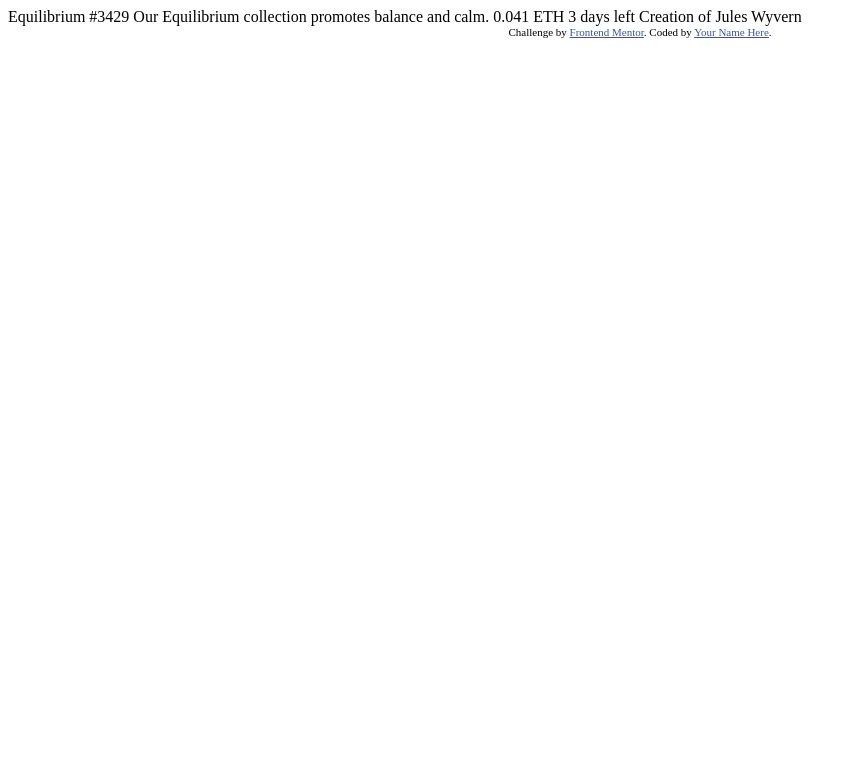
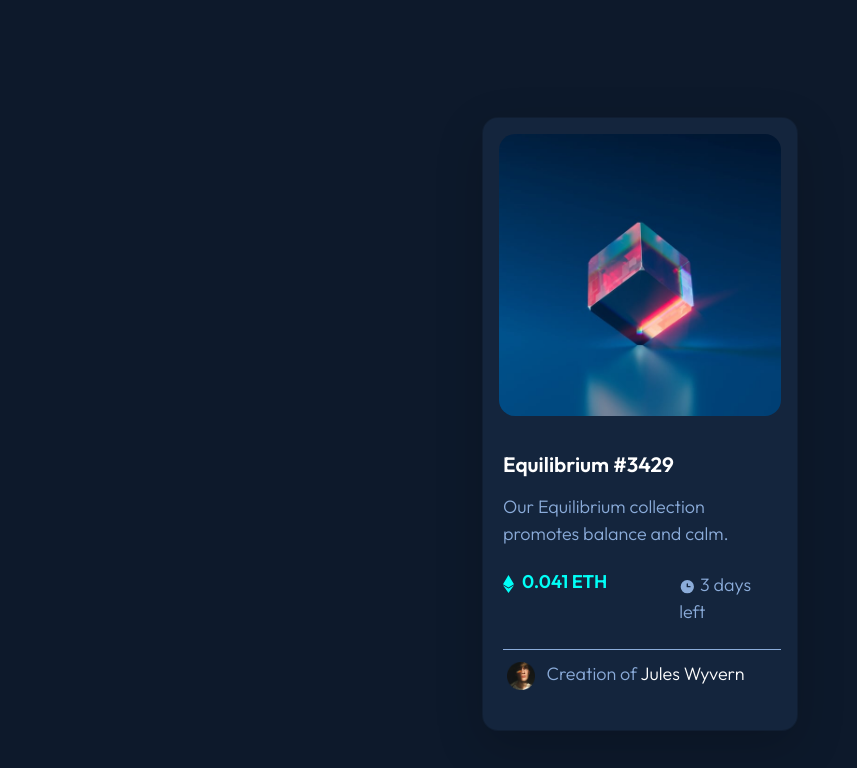
Before and after one commit to martoabra/NFT-previewcard-frontendmentor, a plain HTML site: page index.html in a window 1280 px wide. Shown: the whole page, without its empty margins (0-857 px from the left). Drawn offline with nearby package versions, Linux system fonts and the light colour scheme.

Commit message:
deskopt finish

```diff
--- /dev/null
+++ b/css/style.css
@@ -0,0 +1,59 @@
+.attribution {
+    font-size: 11px;
+    text-align: center;
+}
+
+.attribution a {
+    color: hsl(228, 45%, 44%);
+}
+
+body {
+    font-family: 'Outfit', sans-serif!important;
+    margin: 1.5rem!important;
+    display: flex!important;
+    flex-direction: column!important;
+    align-items: center!important;
+    justify-content: center!important;
+    min-height: 100vh;
+}
+
+.avatar {
+    width: 10%!important;
+}
+
+.fondo {
+    background-color: hsl(217, 54%, 11%);
+}
+
+.card-title {
+    color: white;
+    font-size: 1.3rem;
+    font-weight: 600!important;
+}
+
+.card {
+    background-color: hsl(216, 50%, 16%)!important;
+}
+
+.card-text {
+    color: hsl(215, 51%, 70%);
+    font-size: 1.125rem;
+    font-weight: 300!important;
+}
+
+.price {
+    color: hsl(178, 100%, 50%);
+    font-size: 1.15rem;
+    font-weight: 400!important;
+}
+
+.line-1 {
+    height: 1px;
+    background: hsl(215, 51%, 70%);
+}
+
+.name {
+    color: white;
+    font-size: 1.125rem;
+    font-weight: 300!important;
+}
--- a/index.html
+++ b/index.html
@@ -1,33 +1,58 @@
 <!DOCTYPE html>
 <html lang="en">
+
 <head>
-  <meta charset="UTF-8">
-  <meta name="viewport" content="width=device-width, initial-scale=1.0"> <!-- displays site properly based on user's device -->
+    <meta charset="UTF-8">
+    <meta name="viewport" content="width=device-width, initial-scale=1.0">
+    <!-- displays site properly based on user's device -->
 
-  <link rel="icon" type="image/png" sizes="32x32" href="./images/favicon-32x32.png">
+    <link rel="icon" type="image/png" sizes="32x32" href="./images/favicon-32x32.png">
 
-  <title>Frontend Mentor | NFT preview card component</title>
+    <link rel="stylesheet" href="css/style.css">
 
-  <!-- Feel free to remove these styles or customise in your own stylesheet 👍 -->
-  <style>
-    .attribution { font-size: 11px; text-align: center; }
-    .attribution a { color: hsl(228, 45%, 44%); }
-  </style>
+    <title>Frontend Mentor | NFT preview card component</title>
+
+    <link rel="preconnect" href="https://fonts.googleapis.com">
+    <link rel="preconnect" href="https://fonts.gstatic.com" crossorigin>
+    <link href="https://fonts.googleapis.com/css2?family=Outfit:wght@300;400;600&display=swap" rel="stylesheet">
+
+    <link href="https://cdn.jsdelivr.net/npm/bootstrap@5.2.2/dist/css/bootstrap.min.css" rel="stylesheet" integrity="sha384-Zenh87qX5JnK2Jl0vWa8Ck2rdkQ2Bzep5IDxbcnCeuOxjzrPF/et3URy9Bv1WTRi" crossorigin="anonymous">
+
+
+
 </head>
-<body>
 
-  Equilibrium #3429
 
-  Our Equilibrium collection promotes balance and calm.
+<body class="fondo">
+    <main class="col-12">
+        <div class="container">
+            <div class="row justify-content-center m-5">
+                <div class="col-12 col-md-6 col-lg-4">
+                    <div class="card rounded-4 shadow-lg">
+                        <img src="./images/image-equilibrium.jpg" alt="ether" class="card-img-top p-3 rounded-5">
+                        <div class="card-body">
+                            <h4 class="card-title my-1 ms-1 col-12 ">Equilibrium #3429</h4>
+                            <p class="card-text ms-1 my-3">Our Equilibrium collection promotes balance and calm.</p>
+                            <div class="row my-3 py-2 ps-1">
+                                <div class="col-7">
+                                    <h6 class="card-title mb-3 price"><img src="./images/icon-ethereum.svg" alt="eth"><strong class="mx-2">0.041 ETH</strong></h6>
+                                </div>
+                                <div class=" col-5 card-text"><img src="./images/icon-clock.svg" alt="clock"> 3 days left</div>
 
-  0.041 ETH
-  3 days left
 
-  Creation of Jules Wyvern
+                            </div>
+                            <div class="line-1 ms-1 my-1"></div>
+                            <p class=""><img src="./images/image-avatar.png" alt="Jules" class="m-2 avatar">
+                                <span class="card-text pt-2">Creation of</span> <span class="name">Jules Wyvern</span></p>
+                        </div>
+                    </div>
+                </div>
+            </div>
+        </div>
 
-  <div class="attribution">
-    Challenge by <a href="https://www.frontendmentor.io?ref=challenge" target="_blank">Frontend Mentor</a>.
-    Coded by <a href="#">Your Name Here</a>.
-  </div>
+
+    </main>
+    <script src="https://cdn.jsdelivr.net/npm/bootstrap@5.2.2/dist/js/bootstrap.bundle.min.js" integrity="sha384-OERcA2EqjJCMA+/3y+gxIOqMEjwtxJY7qPCqsdltbNJuaOe923+mo//f6V8Qbsw3" crossorigin="anonymous"></script>
 </body>
+
 </html>
```
